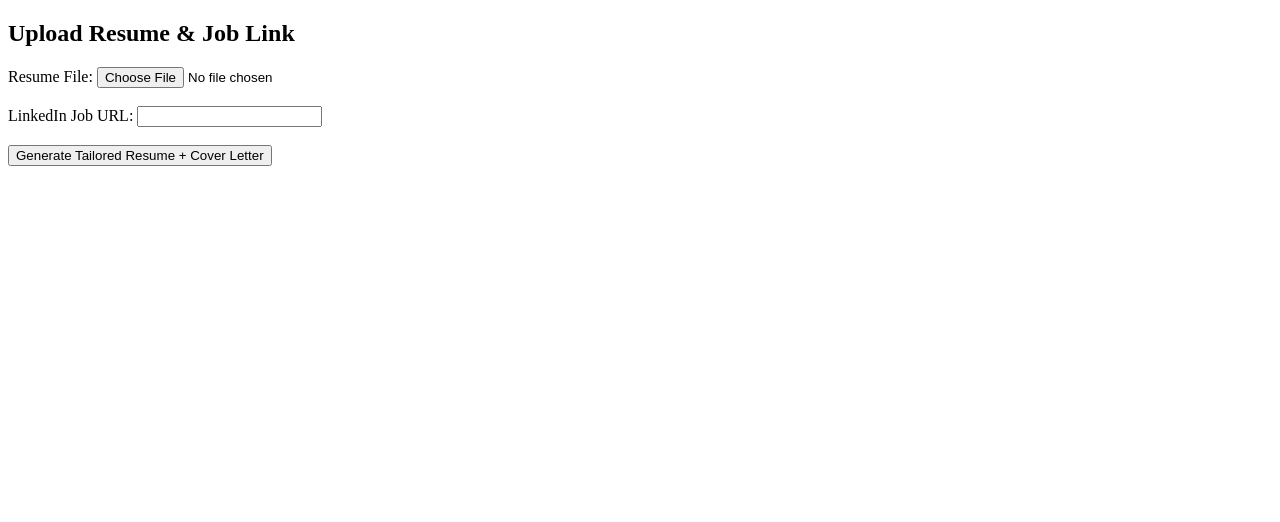
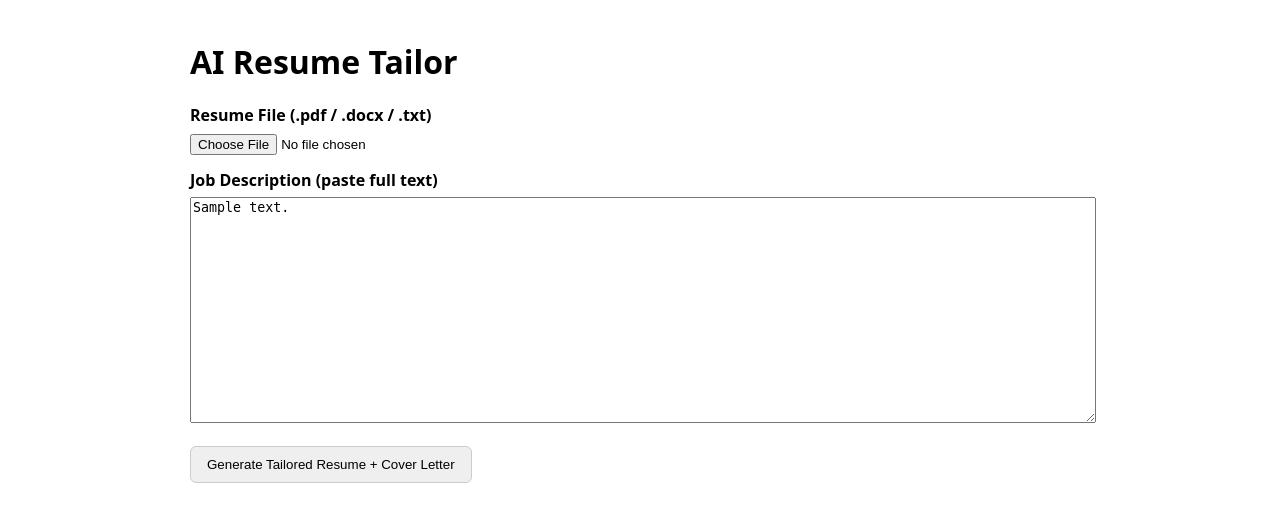
Before and after one commit to LashaGoch/Resume-Multi-AI-Agents, a Flask app: template templates/index.html in a window 1280 px wide. Shown: the top 522 px of the page. Run offline with Flask 3, Linux system fonts and the light colour scheme; the template is opened without the code that fills it: most values are stand-ins (such as "Sample title", 1, 10 or a date in 2020).

Commit message:
Update index.html

```diff
--- a/templates/index.html
+++ b/templates/index.html
@@ -1,15 +1,31 @@
 <!DOCTYPE html>
 <html>
 <head>
+  <meta charset="utf-8" />
   <title>AI Resume Tailor</title>
+  <style>
+    body { font-family: system-ui, -apple-system, Segoe UI, Roboto, Arial, sans-serif; max-width: 900px; margin: 40px auto; padding: 0 16px; }
+    label { display: block; margin: 14px 0 6px; font-weight: 600; }
+    textarea, input[type="text"] { width: 100%; }
+    textarea { min-height: 220px; }
+    .error { background:#ffeaea; color:#a40000; border:1px solid #f3b1b1; padding:10px 12px; border-radius:6px; margin-bottom:16px; }
+    button { margin-top: 18px; padding: 10px 16px; border-radius: 6px; border: 1px solid #ccc; cursor: pointer; }
+  </style>
 </head>
 <body>
-  <h2>Upload Resume & Job Link</h2>
+  <h1>AI Resume Tailor</h1>
+
+  {% if error %}
+    <div class="error">{{ error }}</div>
+  {% endif %}
+
   <form method="POST" enctype="multipart/form-data">
-    <label>Resume File:</label>
-    <input type="file" name="resume" required><br><br>
-    <label>LinkedIn Job URL:</label>
-    <input type="text" name="job_url" required><br><br>
+    <label>Resume File (.pdf / .docx / .txt)</label>
+    <input type="file" name="resume" accept=".pdf,.docx,.txt" required />
+
+    <label>Job Description (paste full text)</label>
+    <textarea name="job_text" placeholder="Paste the entire job description here..." required>{{ job_text }}</textarea>
+
     <button type="submit">Generate Tailored Resume + Cover Letter</button>
   </form>
 </body>
```
